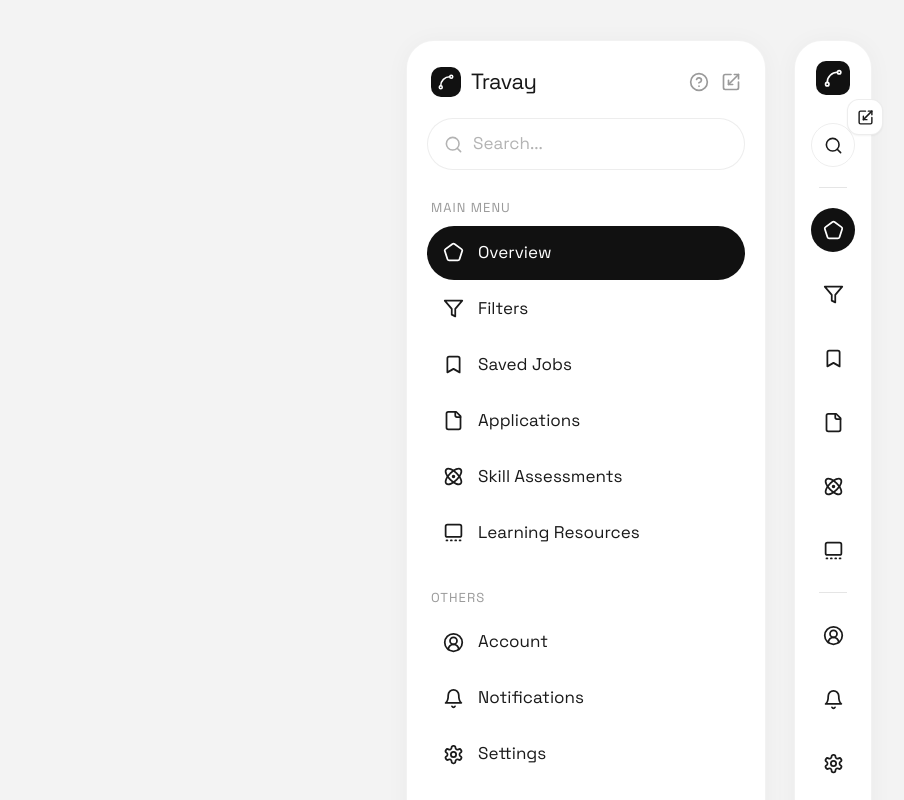
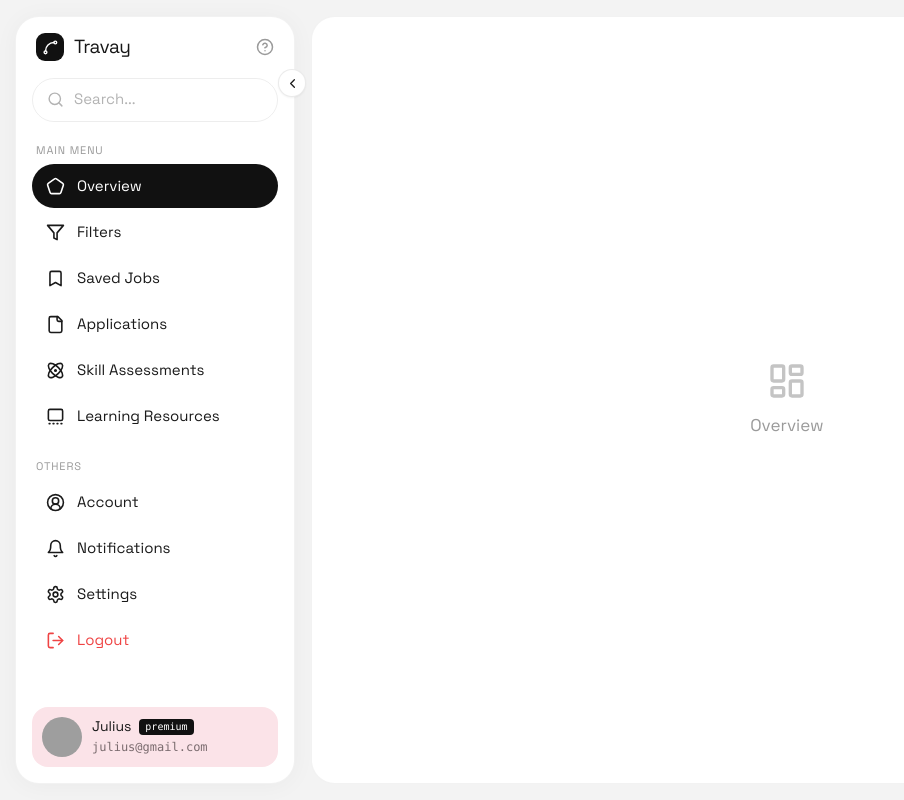
Before and after one commit to pr-poehali-dev/clean-project-creation, a React (Vite) app: page / in a window 1280 px wide. Shown: the top 800 px of the page, without its empty margins (1-905 px from the left). Built offline with nearby package versions, Linux system fonts and the light colour scheme; grey boxes are pictures that could not be loaded.

Commit message:
feat: sidebar с коллапсом

```diff
--- a/src/pages/Index.tsx
+++ b/src/pages/Index.tsx
@@ -19,9 +19,9 @@ const others = [
   { icon: 'Settings', label: 'Settings' },
 ];
 
-const Logo = ({ size = 28 }: { size?: number }) => (
+const Logo = ({ size = 26 }: { size?: number }) => (
   <div
-    className="flex items-center justify-center rounded-[10px] bg-[#111] text-white shrink-0"
+    className="flex items-center justify-center rounded-[9px] bg-[#111] text-white shrink-0"
     style={{ width: size, height: size }}
   >
     <Icon name="Spline" size={size * 0.6} fallback="Slash" />
@@ -30,33 +30,58 @@ const Logo = ({ size = 28 }: { size?: number }) => (
 
 const Index = () => {
   const [active, setActive] = useState('Overview');
+  const [collapsed, setCollapsed] = useState(false);
 
   return (
-    <div className="min-h-screen bg-[#f3f3f3] flex items-start justify-center gap-7 py-10 px-6">
-      {/* EXPANDED SIDEBAR */}
-      <aside className="w-[360px] min-h-[1340px] bg-white rounded-[28px] border border-black/5 shadow-[0_2px_24px_rgba(0,0,0,0.04)] flex flex-col p-5">
+    <div className="h-screen bg-[#f3f3f3] flex p-4 gap-4 overflow-hidden">
+      {/* SIDEBAR */}
+      <aside
+        className={`relative h-full bg-white rounded-3xl border border-black/5 shadow-[0_2px_24px_rgba(0,0,0,0.04)] flex flex-col py-4 transition-[width] duration-300 ease-in-out ${
+          collapsed ? 'w-[72px] items-center px-2.5' : 'w-[280px] px-4'
+        }`}
+      >
         {/* Header */}
-        <div className="flex items-center justify-between px-1 pt-1">
+        <div
+          className={`flex items-center ${collapsed ? 'justify-center' : 'justify-between'} px-1`}
+        >
           <div className="flex items-center gap-2.5">
-            <Logo size={30} />
-            <span className="text-[22px] font-600 tracking-tight">Travay</span>
+            <Logo size={28} />
+            {!collapsed && (
+              <span className="text-[19px] font-600 tracking-tight">Travay</span>
+            )}
           </div>
-          <div className="flex items-center gap-3 text-[#9a9a9a]">
-            <Icon name="CircleHelp" size={20} />
-            <Icon name="Scaling" size={20} />
+          {!collapsed && (
+            <div className="flex items-center gap-2.5 text-[#9a9a9a]">
+              <Icon name="CircleHelp" size={18} />
             </div>
+          )}
         </div>
 
+        {/* Collapse toggle */}
+        <button
+          onClick={() => setCollapsed((v) => !v)}
+          className="absolute top-[52px] -right-3 z-10 w-7 h-7 rounded-lg bg-white border border-black/[0.08] shadow-sm flex items-center justify-center text-[#1a1a1a] hover:bg-black/[0.03] transition-colors"
+        >
+          <Icon name={collapsed ? 'ChevronRight' : 'ChevronLeft'} size={15} />
+        </button>
+
         {/* Search */}
-        <div className="mt-5 flex items-center gap-2.5 h-[52px] px-4 rounded-full border border-black/[0.07] bg-white">
-          <Icon name="Search" size={19} className="text-[#b3b3b3]" />
-          <span className="text-[17px] text-[#b3b3b3]">Search...</span>
+        <div
+          className={`mt-4 flex items-center rounded-full border border-black/[0.07] ${
+            collapsed ? 'w-10 h-10 justify-center' : 'gap-2.5 h-11 px-3.5'
+          }`}
+        >
+          <Icon name="Search" size={17} className="text-[#b3b3b3]" />
+          {!collapsed && <span className="text-[15px] text-[#b3b3b3]">Search...</span>}
         </div>
 
         {/* Main menu */}
-        <p className="mt-7 mb-2 px-1 text-[13px] tracking-[0.08em] text-[#9a9a9a] font-500">
+        {!collapsed && (
+          <p className="mt-5 mb-1.5 px-1 text-[11px] tracking-[0.08em] text-[#9a9a9a] font-500">
             MAIN MENU
           </p>
+        )}
+        {collapsed && <div className="mt-4 mb-2 w-6 h-px bg-black/10" />}
         <nav className="flex flex-col gap-0.5">
           {mainMenu.map((item) => {
             const isActive = active === item.label;
@@ -64,112 +89,84 @@ const Index = () => {
               <button
                 key={item.label}
                 onClick={() => setActive(item.label)}
-                className={`flex items-center gap-3.5 h-[54px] px-4 rounded-full text-[17px] transition-colors ${
+                title={item.label}
+                className={`flex items-center rounded-full text-[15px] transition-colors ${
+                  collapsed ? 'w-10 h-10 justify-center' : 'gap-3 h-11 px-3.5'
+                } ${
                   isActive
                     ? 'bg-[#111] text-white font-500'
                     : 'text-[#1a1a1a] hover:bg-black/[0.04] font-400'
                 }`}
               >
-                <Icon name={item.icon} fallback={item.fallback || 'Circle'} size={21} />
-                {item.label}
+                <Icon name={item.icon} fallback={item.fallback || 'Circle'} size={19} />
+                {!collapsed && item.label}
               </button>
             );
           })}
         </nav>
 
         {/* Others */}
-        <p className="mt-7 mb-2 px-1 text-[13px] tracking-[0.08em] text-[#9a9a9a] font-500">
+        {!collapsed && (
+          <p className="mt-5 mb-1.5 px-1 text-[11px] tracking-[0.08em] text-[#9a9a9a] font-500">
             OTHERS
           </p>
+        )}
+        {collapsed && <div className="mt-4 mb-2 w-6 h-px bg-black/10" />}
         <nav className="flex flex-col gap-0.5">
           {others.map((item) => (
             <button
               key={item.label}
               onClick={() => setActive(item.label)}
-              className="flex items-center gap-3.5 h-[54px] px-4 rounded-full text-[17px] text-[#1a1a1a] hover:bg-black/[0.04] transition-colors"
+              title={item.label}
+              className={`flex items-center rounded-full text-[15px] text-[#1a1a1a] hover:bg-black/[0.04] transition-colors ${
+                collapsed ? 'w-10 h-10 justify-center' : 'gap-3 h-11 px-3.5'
+              }`}
             >
-              <Icon name={item.icon} size={21} />
-              {item.label}
+              <Icon name={item.icon} size={19} />
+              {!collapsed && item.label}
             </button>
           ))}
-          <button className="flex items-center gap-3.5 h-[54px] px-4 rounded-full text-[17px] text-[#ef4444] hover:bg-red-50 transition-colors font-500">
-            <Icon name="LogOut" size={21} />
-            Logout
+          <button
+            title="Logout"
+            className={`flex items-center rounded-full text-[15px] text-[#ef4444] hover:bg-red-50 transition-colors font-500 ${
+              collapsed ? 'w-10 h-10 justify-center' : 'gap-3 h-11 px-3.5'
+            }`}
+          >
+            <Icon name="LogOut" size={19} />
+            {!collapsed && 'Logout'}
           </button>
         </nav>
 
         {/* Profile */}
-        <div className="mt-auto pt-5">
-          <div className="flex items-center gap-3 p-3 rounded-2xl bg-[#fbe3e8]">
-            <img src={AVATAR} alt="Julius" className="w-11 h-11 rounded-full object-cover" />
+        <div className="mt-auto pt-4">
+          {collapsed ? (
+            <div className="w-11 h-11 rounded-2xl bg-[#fbe3e8] flex items-center justify-center mx-auto">
+              <img src={AVATAR} alt="Julius" className="w-8 h-8 rounded-full object-cover" />
+            </div>
+          ) : (
+            <div className="flex items-center gap-2.5 p-2.5 rounded-2xl bg-[#fbe3e8]">
+              <img src={AVATAR} alt="Julius" className="w-10 h-10 rounded-full object-cover" />
               <div className="leading-tight">
                 <div className="flex items-center gap-2">
-                <span className="text-[16px] font-600">Julius</span>
-                <span className="text-[11px] bg-[#111] text-white px-1.5 py-0.5 rounded font-mono">
+                  <span className="text-[14px] font-600">Julius</span>
+                  <span className="text-[10px] bg-[#111] text-white px-1.5 py-0.5 rounded font-mono">
                     premium
                   </span>
                 </div>
-              <span className="text-[13px] text-[#7a6b6e] font-mono">julius@gmail.com</span>
+                <span className="text-[12px] text-[#7a6b6e] font-mono">julius@gmail.com</span>
               </div>
             </div>
+          )}
         </div>
       </aside>
 
-      {/* COLLAPSED SIDEBAR */}
-      <aside className="relative w-[78px] min-h-[1340px] bg-white rounded-[28px] border border-black/5 shadow-[0_2px_24px_rgba(0,0,0,0.04)] flex flex-col items-center py-5">
-        <Logo size={34} />
-
-        {/* expand pill */}
-        <div className="absolute top-[58px] -right-3 w-9 h-9 rounded-xl bg-white border border-black/[0.07] shadow-sm flex items-center justify-center text-[#1a1a1a]">
-          <Icon name="Scaling" size={17} />
+      {/* MAIN AREA */}
+      <main className="flex-1 h-full bg-white rounded-3xl border border-black/5 flex items-center justify-center">
+        <div className="text-center text-[#c4c4c4]">
+          <Icon name="LayoutDashboard" size={40} className="mx-auto mb-3" />
+          <p className="text-[17px] font-500 text-[#9a9a9a]">{active}</p>
         </div>
-
-        <button className="mt-7 w-11 h-11 rounded-full border border-black/[0.07] flex items-center justify-center text-[#1a1a1a]">
-          <Icon name="Search" size={19} />
-        </button>
-
-        <div className="my-5 w-7 h-px bg-black/10" />
-
-        <div className="flex flex-col items-center gap-5">
-          {mainMenu.map((item) => {
-            const isActive = active === item.label;
-            return (
-              <button
-                key={item.label}
-                onClick={() => setActive(item.label)}
-                className={`w-11 h-11 rounded-full flex items-center justify-center transition-colors ${
-                  isActive ? 'bg-[#111] text-white' : 'text-[#1a1a1a] hover:bg-black/[0.04]'
-                }`}
-              >
-                <Icon name={item.icon} fallback={item.fallback || 'Circle'} size={21} />
-              </button>
-            );
-          })}
-        </div>
-
-        <div className="my-5 w-7 h-px bg-black/10" />
-
-        <div className="flex flex-col items-center gap-5">
-          {others.map((item) => (
-            <button
-              key={item.label}
-              onClick={() => setActive(item.label)}
-              className="w-11 h-11 rounded-full flex items-center justify-center text-[#1a1a1a] hover:bg-black/[0.04] transition-colors"
-            >
-              <Icon name={item.icon} size={21} />
-            </button>
-          ))}
-          <button className="w-11 h-11 rounded-full flex items-center justify-center text-[#ef4444] hover:bg-red-50 transition-colors">
-            <Icon name="LogOut" size={21} />
-          </button>
-        </div>
-
-        <div className="mt-auto">
-          <div className="w-12 h-12 rounded-2xl bg-[#fbe3e8] flex items-center justify-center">
-            <img src={AVATAR} alt="Julius" className="w-9 h-9 rounded-full object-cover" />
-          </div>
-        </div>
-      </aside>
+      </main>
     </div>
   );
 };
```
Lines whose indentation alone changed are shown as unchanged.
